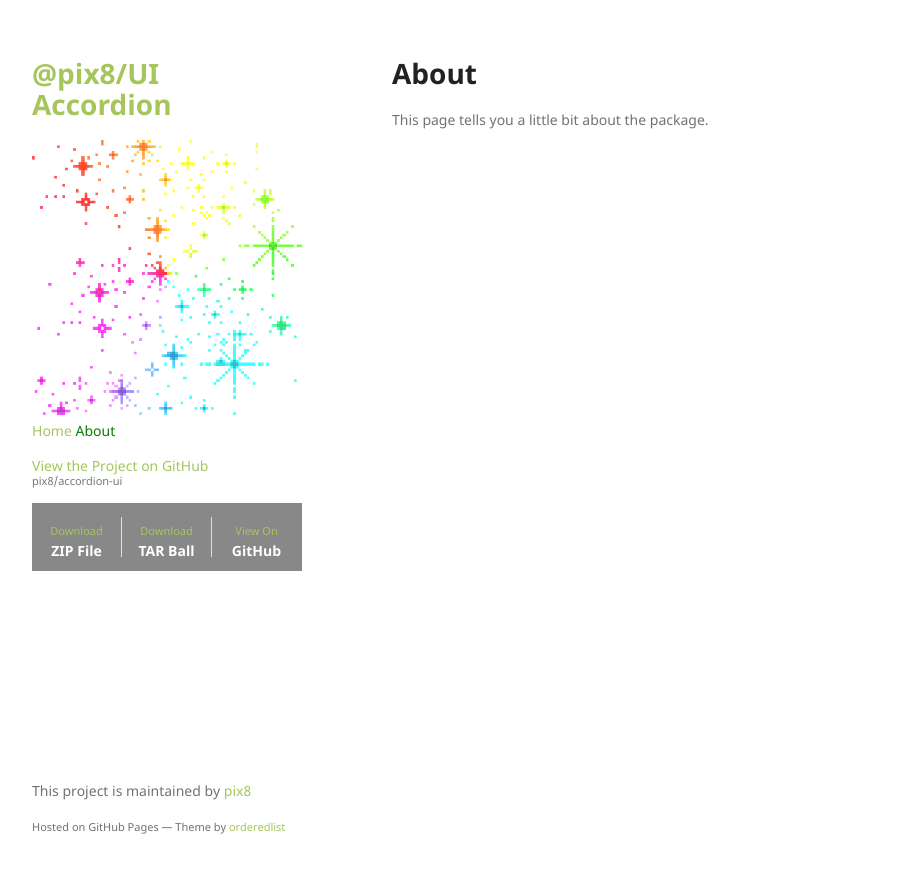
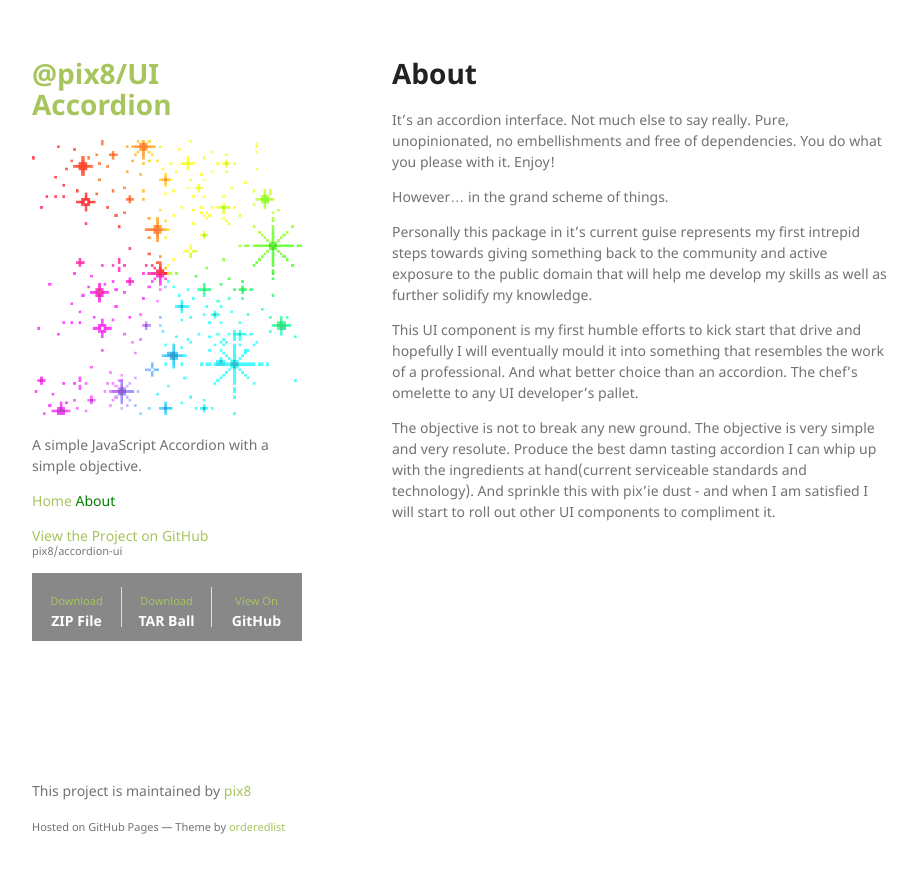
Before and after one commit to pix8/accordion-ui, a Jekyll site: the page built from about.md, in a window 1280 px wide and 900 px high. Shown: the top 873 px of the window, without its empty margins (178-1095 px from the left). Built offline with Jekyll 4.4.1, drawn with Linux system fonts in a browser that asks for light colours.

Commit message:
added some guff to read

```diff
--- a/_config.yml
+++ b/_config.yml
@@ -43,7 +43,7 @@ exclude: [
 title: '@pix8/UI Accordion'
 #logo: /assets/img/logo.png
 logo: /assets/img/pixie-dust.gif
-description: Minimal is a theme for GitHub Pages.
+description: A simple JavaScript Accordion with a simple objective.
 show_downloads: true
 google_analytics:
 
--- a/_layouts/default.html
+++ b/_layouts/default.html
@@ -27,9 +27,23 @@
 				<img src="{{site.logo | relative_url}}" alt="Logo" />
 				{% endif %}
 
-				<!-- <p>{{ site.description | default: site.github.project_tagline }}</p> -->
+				<p>{{ site.description | default: site.github.project_tagline }}</p>
 
 				{% include navigation.html %}
+
+				<!--
+				<pre>
+					<p><code>npm install @pix8/ui-accordion</code></p>
+					<p><code>yarn install @pix8/ui-accordion</code></p>
+				</pre>
+
+				<pre>
+					<p><code>import Accordion from '@pix8/ui-accordion'</code></p>
+
+					<p><code>const $accordion = document.querySelector("#pimpMyRide");</code></p>
+					<p><code>new Accordion($accordion)</code></p>
+				</pre>
+				-->
 
 				{% if site.github.is_project_page %}
 				<p class="view"><a href="{{ site.github.repository_url }}">View the Project on GitHub <small>{{ site.github.repository_nwo }}</small></a></p>
--- a/about.md
+++ b/about.md
@@ -4,4 +4,12 @@ title: About
 ---
 # About
 
-This page tells you a little bit about the package.
+It's an accordion interface. Not much else to say really. Pure, unopinionated, no embellishments and free of dependencies. You do what you please with it. Enjoy!
+
+However... in the grand scheme of things.
+
+Personally this package in it's current guise represents my first intrepid steps towards giving something back to the community and active exposure to the public domain that will help me develop my skills as well as further solidify my knowledge.
+
+This UI component is my first humble efforts to kick start that drive and hopefully I will eventually mould it into something that resembles the work of a professional. And what better choice than an accordion. The chef's omelette to any UI developer's pallet.
+
+The objective is not to break any new ground. The objective is very simple and very resolute. Produce the best damn tasting accordion I can whip up with the ingredients at hand(current serviceable standards and technology). And sprinkle this with pix'ie dust - and when I am satisfied I will start to roll out other UI components to compliment it.
```
